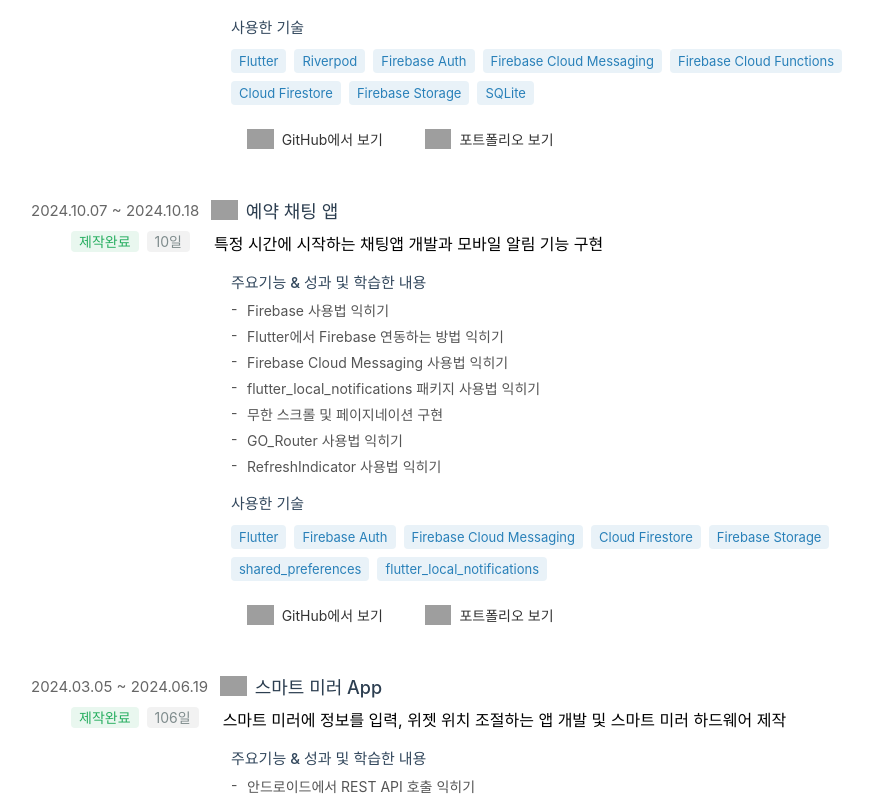
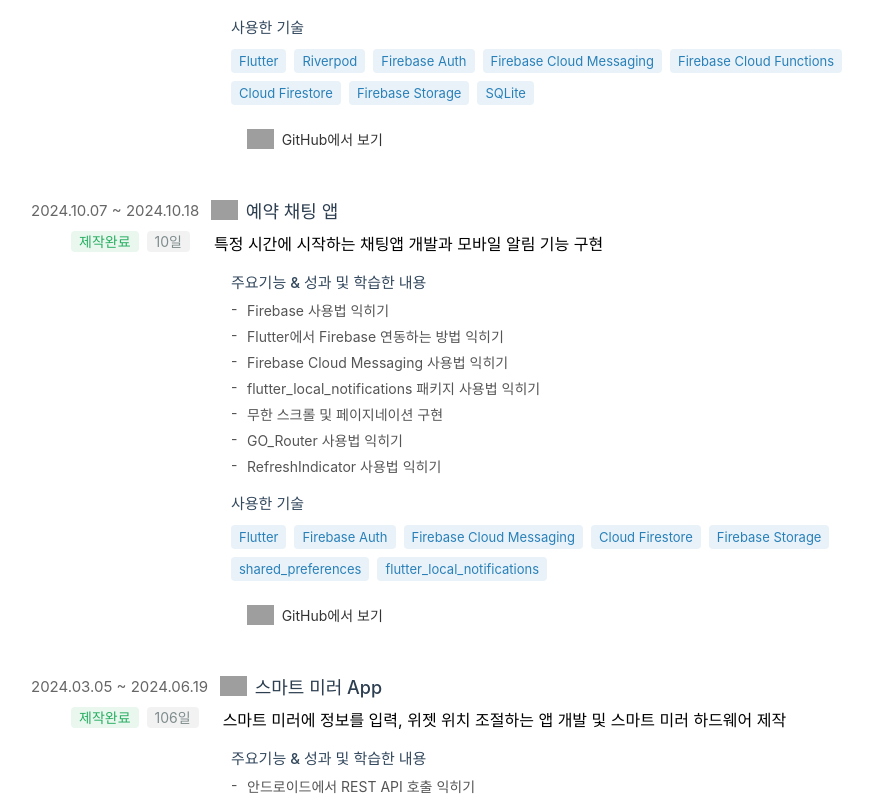
Before and after one commit to yeobeomhwi/React_My_Resume, a React (Create React App) app: page /resume in a window 1280 px wide. Shown: the part 1147-1943 px from the top of the page, without its empty margins (179-1052 px from the left). Built offline with nearby package versions, Linux system fonts and the light colour scheme; grey boxes are pictures that could not be loaded.

Commit message:
포트폴리오 링크 삭제

```diff
--- a/src/components/Project/ProjectItem.tsx
+++ b/src/components/Project/ProjectItem.tsx
@@ -37,7 +37,6 @@
   achievements,
   skills,
   githubUrl,
-  portfolioUrl,
   status,
   platform,
 }: Project) => {
@@ -85,10 +84,8 @@
           </SkillTags>
         </SubSection>
 
-        {(githubUrl || portfolioUrl) && (
+        {githubUrl && (
           <SubSection>
-            <div style={{ display: 'flex', gap: '10px' }}>
-              {githubUrl && (
             <GitHubLink
               href={githubUrl}
               target="_blank"
@@ -100,21 +97,6 @@
               />
               GitHub에서 보기
             </GitHubLink>
-              )}
-              {portfolioUrl && (
-                <GitHubLink
-                  href={portfolioUrl}
-                  target="_blank"
-                  rel="noopener noreferrer"
-                >
-                  <TechIcon
-                    src="https://img.shields.io/badge/Portfolio-FF3366?style=for-the-badge&logo=files&logoColor=white"
-                    alt="Portfolio"
-                  />
-                  포트폴리오 보기
-                </GitHubLink>
-              )}
-            </div>
           </SubSection>
         )}
       </Description>
--- a/src/data/projects.ts
+++ b/src/data/projects.ts
@@ -31,7 +31,6 @@
       "SQLite",
     ],
     githubUrl: "https://github.com/yeobeomhwi/Flutter-SNS",
-    portfolioUrl: "/React_My_Resume/portfolio/detail1",
   },
   {
     id: "FlutterChat",
@@ -61,8 +60,6 @@
     ],
     githubUrl:
       "https://github.com/yeobeomhwi/Flutter-Group-Study-Chat-Room-Project",
-    portfolioUrl:
-      "https://yeobeomhwi.github.io/React_My_Resume/portfolio/detail2",
   },
   {
     id: "KotilnSmartMirror",
@@ -94,8 +91,7 @@
     ],
     githubUrl:
       "https://github.com/yeobeomhwi/2024-jj-capstone-design/tree/main",
-    portfolioUrl:
-      "https://yeobeomhwi.github.io/React_My_Resume/portfolio/detail3",
+
   },
   {
     id: "KotilnCITS",
@@ -124,7 +120,6 @@
     ],
     githubUrl:
       "https://github.com/yeobeomhwi/2024-jj-capstone-design/tree/main",
-    portfolioUrl:
-      "https://yeobeomhwi.github.io/React_My_Resume/portfolio/detail4",
+
   },
 ];
--- a/src/types/project.ts
+++ b/src/types/project.ts
@@ -9,5 +9,5 @@
   skills: string[];
   status: "제작중" | "제작완료";
   githubUrl: string;
-  portfolioUrl: string;
+
 }
```
Lines whose indentation alone changed are shown as unchanged.
